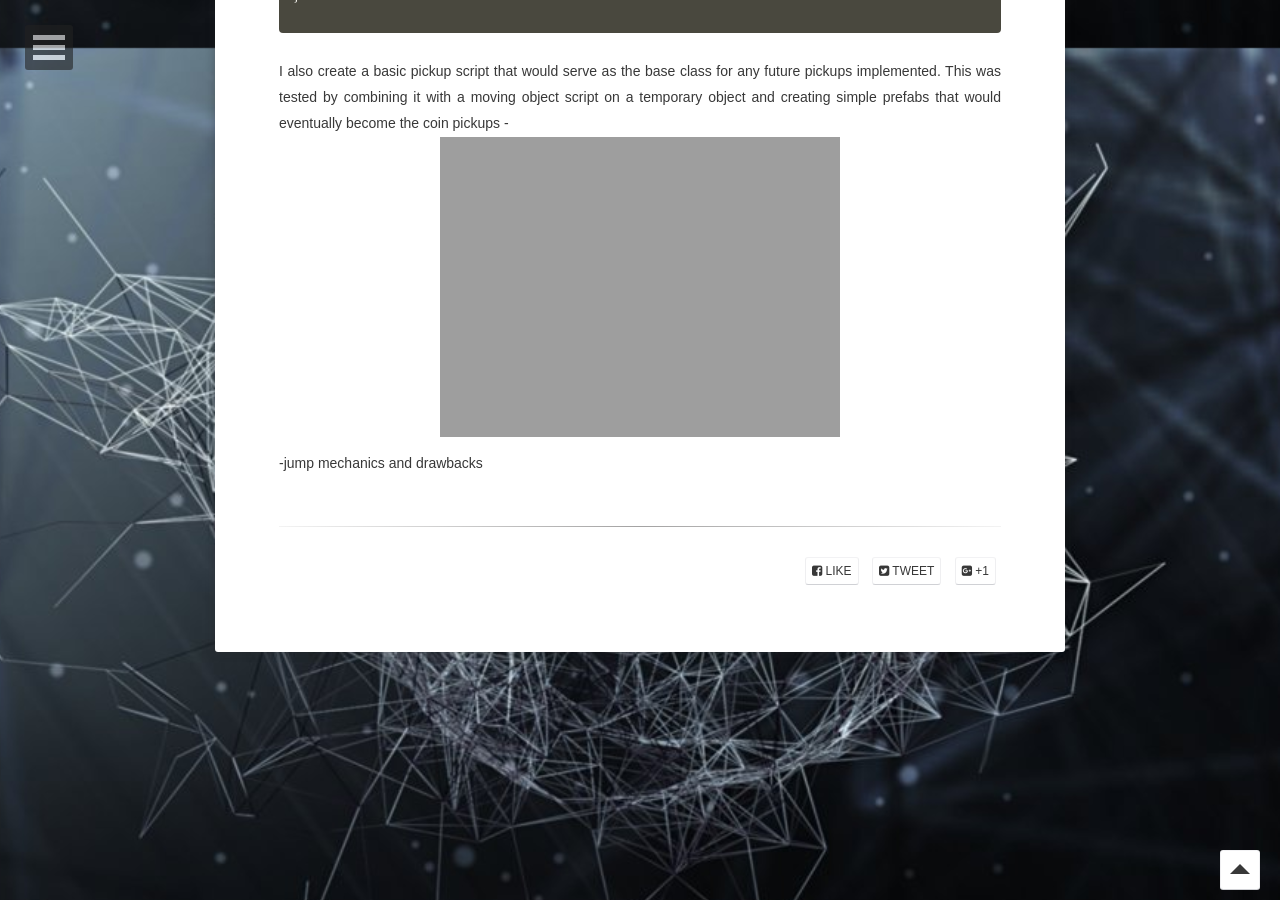
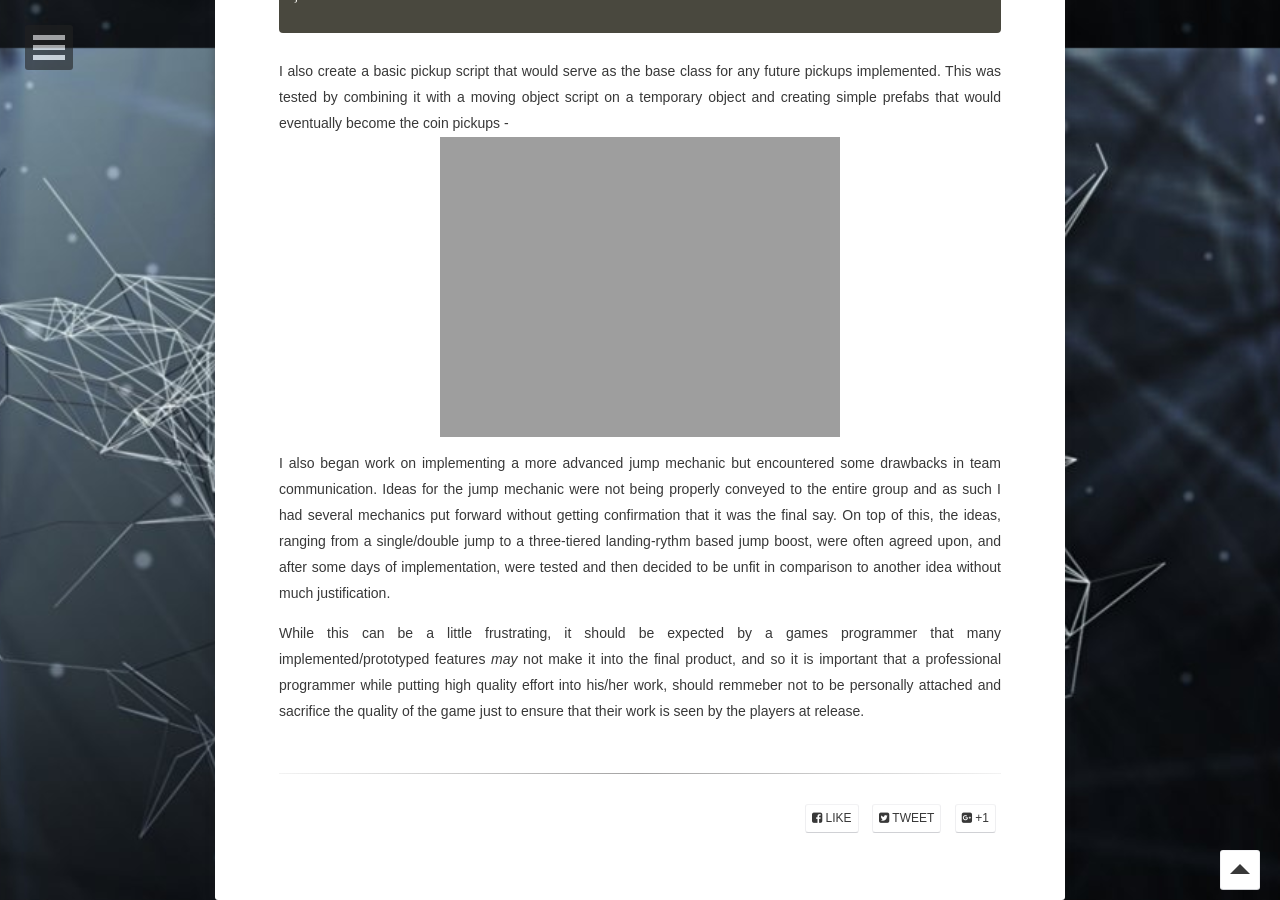
Before and after one commit to WearyWanderer/Website, a Jekyll site: the page built from _posts/2016-04-11-AGD-Week-4.md, in a window 1280 px wide and 900 px high, scrolled down 1752 px. Built offline with Jekyll 4.4.1, drawn with Linux system fonts in a browser that asks for light colours; some web fonts are replaced; some of the changed text lies outside the part shown.

Commit message:
finished post 4

```diff
--- a/_posts/2016-04-11-AGD-Week-4.md
+++ b/_posts/2016-04-11-AGD-Week-4.md
@@ -47,4 +47,6 @@ void OnCollisionEnter(Collision collision)
 I also create a basic pickup script that would serve as the base class for any future pickups implemented. This was tested by combining it with a moving object script on a temporary object and creating simple prefabs that would eventually become the coin pickups -
 ![Pickups]({{ site.url }}/assets/img/week-4/pickupgif.gif "Simple pickup script and moving object script used in a coin pickup prefab")
 
--jump mechanics and drawbacks
+I also began work on implementing a more advanced jump mechanic but encountered some drawbacks in team communication. Ideas for the jump mechanic were not being properly conveyed to the entire group and as such I had several mechanics put forward without getting confirmation that it was the final say. On top of this, the ideas, ranging from a single/double jump to a three-tiered landing-rythm based jump boost, were often agreed upon, and after some days of implementation, were tested and then decided to be unfit in comparison to another idea without much justification.
+
+While this can be a little frustrating, it should be expected by a games programmer that many implemented/prototyped features *may* not make it into the final product, and so it is important that a professional programmer while putting high quality effort into his/her work, should remmeber not to be personally attached and sacrifice the quality of the game just to ensure that their work is seen by the players at release.
```
